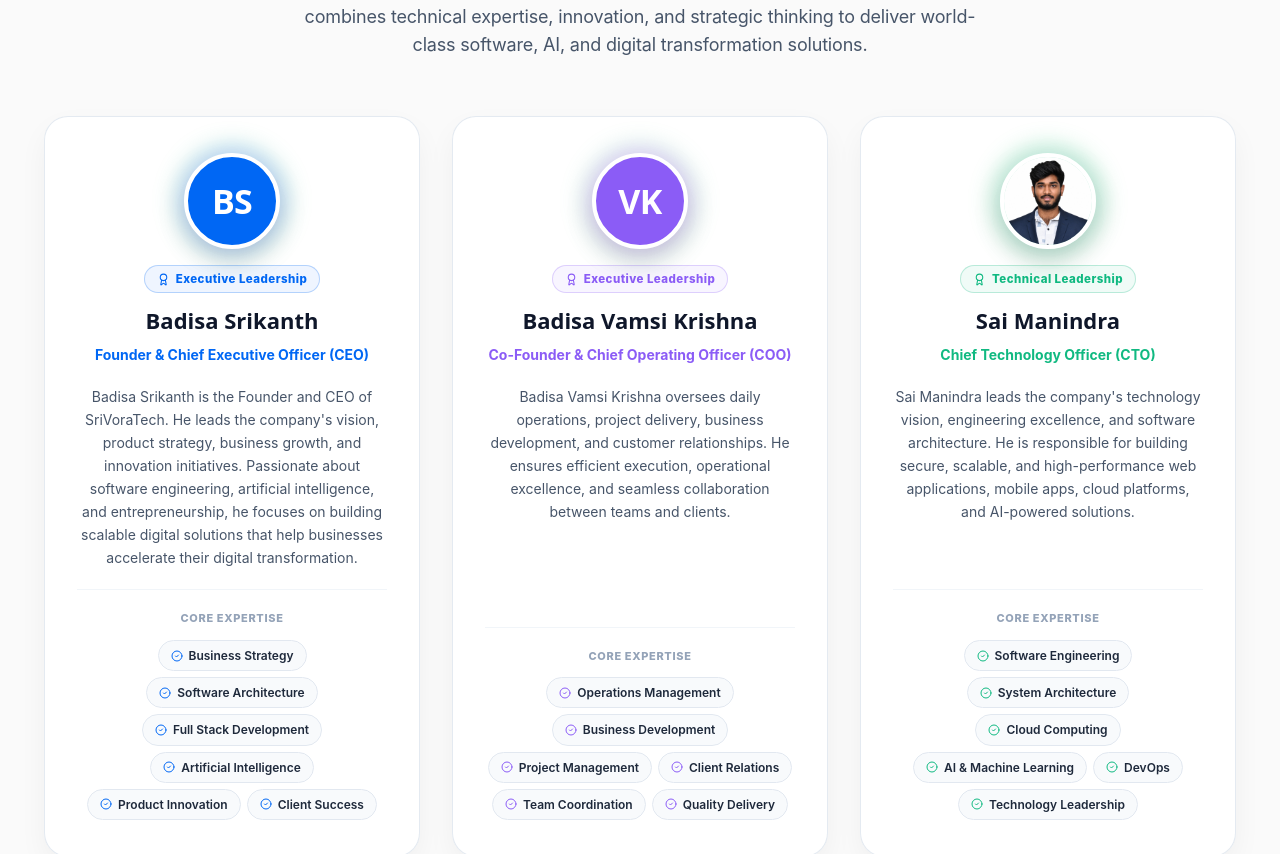
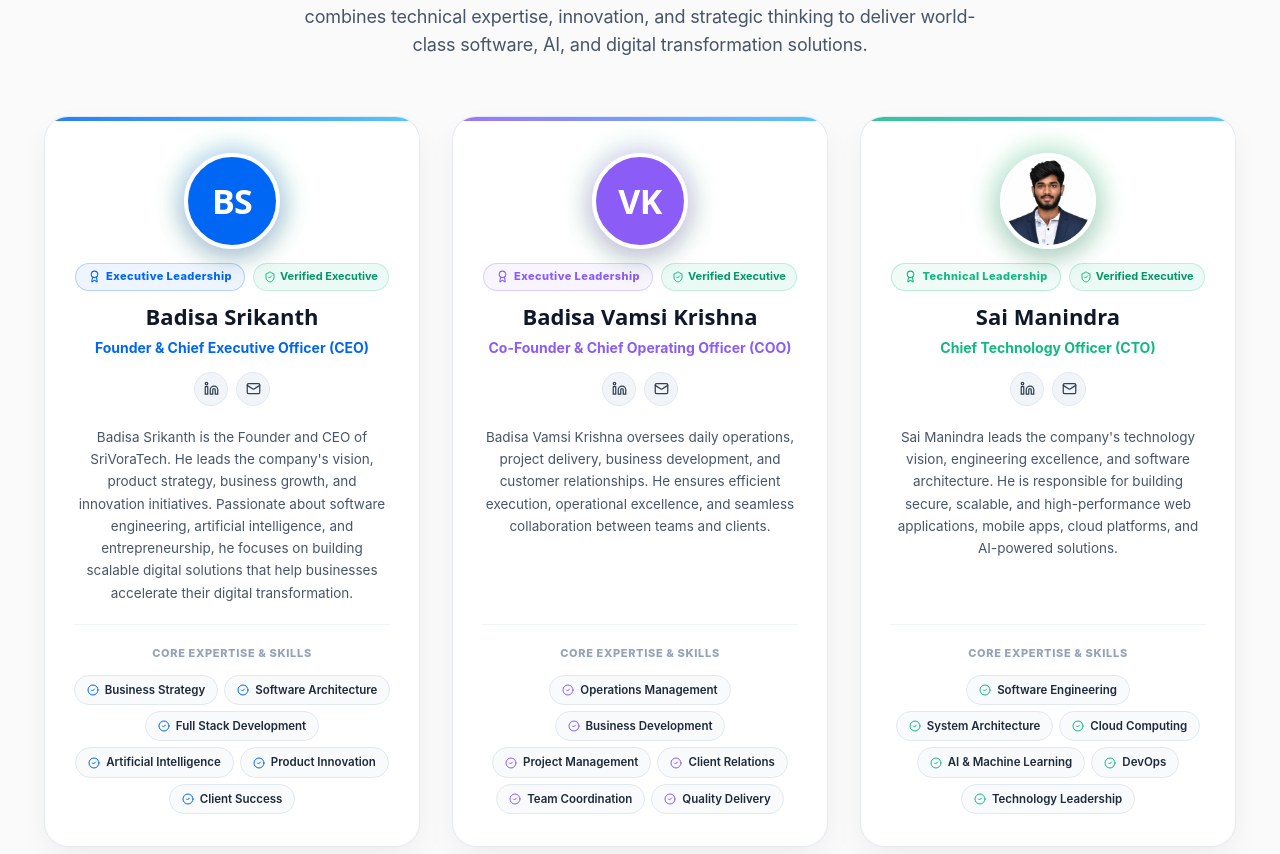
Before and after one commit to srivoratech9/srivoratech, a React (Vite) app: page / in a window 1280 px wide. Shown: the part 4926-5780 px from the top of the page. Built offline with nearby package versions, Linux system fonts and the light colour scheme; a web font is replaced by a local one.

Commit message:
feat: overhaul Executive Leadership Cards UI/UX with top accent ribbons, verified badges, LinkedIn actions, and skill pills

```diff
--- a/src/components/Leadership.css
+++ b/src/components/Leadership.css
@@ -28,7 +28,7 @@
 }
 
 .leader-card {
-  padding: 36px 32px;
+  padding: 36px 28px 32px;
   display: flex;
   flex-direction: column;
   align-items: center;
@@ -37,14 +37,31 @@
   background: #ffffff;
   border-radius: var(--radius-xl);
   border: 1px solid var(--color-gray-200);
-  box-shadow: var(--shadow-md);
+  box-shadow: 0 14px 36px rgba(15, 23, 42, 0.06);
+  position: relative;
+  overflow: hidden;
   transition: all 400ms var(--ease-out-smooth);
+}
+
+.card-top-accent-line {
+  position: absolute;
+  top: 0;
+  left: 0;
+  right: 0;
+  height: 4px;
+  opacity: 0.85;
+  transition: height 300ms ease, opacity 300ms ease;
 }
 
 .leader-card:hover {
   transform: translateY(-8px);
   border-color: var(--leader-accent, #0067f4);
-  box-shadow: var(--shadow-hover);
+  box-shadow: 0 20px 48px rgba(0, 103, 244, 0.12);
+}
+
+.leader-card:hover .card-top-accent-line {
+  height: 5px;
+  opacity: 1;
 }
 
 /* Medium-Sized Circular Profile Avatar (LinkedIn / WhatsApp Style) */
@@ -52,7 +69,7 @@
   display: flex;
   flex-direction: column;
   align-items: center;
-  gap: 12px;
+  gap: 10px;
   width: 100%;
 }
 
@@ -79,6 +96,7 @@
   border: 4px solid #ffffff;
   position: relative;
   z-index: 1;
+  transition: transform 300ms ease;
 }
 
 .leader-avatar-img {
@@ -90,6 +108,12 @@
   box-shadow: 0 10px 28px rgba(0, 0, 0, 0.15);
   position: relative;
   z-index: 1;
+  transition: transform 350ms var(--ease-out-smooth);
+}
+
+.leader-card:hover .leader-avatar-img,
+.leader-card:hover .leader-avatar-circle {
+  transform: scale(1.05);
 }
 
 .avatar-glow-ring {
@@ -101,16 +125,37 @@
   animation: pulseRing 3s infinite alternate;
 }
 
+.leader-badge-row {
+  display: flex;
+  align-items: center;
+  gap: 8px;
+  flex-wrap: wrap;
+  justify-content: center;
+}
+
 .leader-level-badge {
   display: inline-flex;
   align-items: center;
-  gap: 6px;
-  font-size: 11.5px;
+  gap: 5px;
+  font-size: 11px;
   font-weight: 800;
   letter-spacing: 0.04em;
   padding: 4px 12px;
   border-radius: var(--radius-full);
   border: 1px solid;
+}
+
+.verified-leadership-chip {
+  display: inline-flex;
+  align-items: center;
+  gap: 4px;
+  font-size: 11px;
+  font-weight: 700;
+  color: #059669;
+  background: rgba(16, 185, 129, 0.08);
+  border: 1px solid rgba(16, 185, 129, 0.2);
+  padding: 4px 10px;
+  border-radius: var(--radius-full);
 }
 
 .leader-name {
@@ -128,9 +173,36 @@
   line-height: 1.35;
 }
 
+.leader-social-actions {
+  display: flex;
+  align-items: center;
+  gap: 8px;
+  margin-top: 4px;
+}
+
+.leader-action-btn {
+  display: flex;
+  align-items: center;
+  justify-content: center;
+  width: 34px;
+  height: 34px;
+  border-radius: 50%;
+  background: var(--color-gray-100);
+  color: var(--color-gray-700);
+  border: 1px solid var(--color-gray-200);
+  transition: all 250ms ease;
+}
+
+.leader-action-btn:hover {
+  background: var(--leader-accent, #0067f4);
+  color: #ffffff;
+  border-color: var(--leader-accent, #0067f4);
+  transform: translateY(-2px);
+}
+
 /* Bio Description BELOW the Picture */
 .leader-bio-body p {
-  font-size: 14px;
+  font-size: 13.5px;
   color: var(--color-gray-600);
   line-height: 1.65;
   text-align: center;
@@ -169,9 +241,16 @@
   background: var(--color-gray-50);
   border: 1px solid var(--color-gray-200);
   border-radius: var(--radius-full);
-  font-size: 12px;
+  font-size: 11.5px;
   font-weight: 600;
   color: var(--color-gray-800);
+  transition: all 250ms ease;
+}
+
+.expertise-chip:hover {
+  background: #ffffff;
+  border-color: var(--leader-accent, #0067f4);
+  transform: translateY(-1px);
 }
 
 /* Leadership Quote Card */
--- a/src/components/Leadership.jsx
+++ b/src/components/Leadership.jsx
@@ -1,5 +1,5 @@
 import { useScrollAnimation } from '../hooks/useScrollAnimation'
-import { Sparkles, Award, Code2, Smartphone, Bot, Palette, Cloud, TestTube, BarChart3, HeartHandshake, Quote, CheckCircle2 } from 'lucide-react'
+import { Sparkles, Award, Code2, Smartphone, Bot, Palette, Cloud, TestTube, BarChart3, HeartHandshake, Quote, CheckCircle2, Linkedin, Mail, ShieldCheck } from 'lucide-react'
 import './Leadership.css'
 import saiPhoto from '../assets/sai_manindra.jpg'
 
@@ -12,6 +12,8 @@
     initials: 'BS',
     color: '#0067f4',
     photo: null,
+    linkedin: 'https://linkedin.com',
+    email: 'srikanth@srivoratech.com',
     bio: "Badisa Srikanth is the Founder and CEO of SriVoraTech. He leads the company's vision, product strategy, business growth, and innovation initiatives. Passionate about software engineering, artificial intelligence, and entrepreneurship, he focuses on building scalable digital solutions that help businesses accelerate their digital transformation.",
     expertise: [
       'Business Strategy',
@@ -30,6 +32,8 @@
     initials: 'VK',
     color: '#8b5cf6',
     photo: null,
+    linkedin: 'https://in.linkedin.com/in/vamsi-krishna-badisa-8b03ba1aa',
+    email: 'vamsi@srivoratech.com',
     bio: 'Badisa Vamsi Krishna oversees daily operations, project delivery, business development, and customer relationships. He ensures efficient execution, operational excellence, and seamless collaboration between teams and clients.',
     expertise: [
       'Operations Management',
@@ -48,6 +52,8 @@
     initials: 'SM',
     color: '#10b981',
     photo: saiPhoto,
+    linkedin: 'https://linkedin.com',
+    email: 'manindra@srivoratech.com',
     bio: "Sai Manindra leads the company's technology vision, engineering excellence, and software architecture. He is responsible for building secure, scalable, and high-performance web applications, mobile apps, cloud platforms, and AI-powered solutions.",
     expertise: [
       'Software Engineering',
@@ -140,6 +146,9 @@
               className={`leader-card glass-card animate-on-scroll ${isVisible ? 'visible' : ''}`}
               style={{ '--leader-accent': leader.color, '--delay': `${0.06 + idx * 0.08}s` }}
             >
+              {/* Top Accent Gradient Ribbon */}
+              <div className="card-top-accent-line" style={{ background: `linear-gradient(90deg, ${leader.color}, #38bdf8)` }} />
+
               {/* WhatsApp / LinkedIn style Medium Circular Profile Avatar on Top */}
               <div className="leader-top-profile">
                 <div className="leader-avatar-wrapper">
@@ -150,15 +159,42 @@
                       <span>{leader.initials}</span>
                     </div>
                   )}
-                  <span className="avatar-glow-ring" style={{ background: `${leader.color}40` }} />
+                  <span className="avatar-glow-ring" style={{ background: `${leader.color}35` }} />
                 </div>
 
-                <span className="leader-level-badge" style={{ color: leader.color, borderColor: `${leader.color}40`, background: `${leader.color}10` }}>
-                  <Award size={13} /> {leader.level}
-                </span>
+                <div className="leader-badge-row">
+                  <span className="leader-level-badge" style={{ color: leader.color, borderColor: `${leader.color}40`, background: `${leader.color}10` }}>
+                    <Award size={13} /> {leader.level}
+                  </span>
+                  <span className="verified-leadership-chip">
+                    <ShieldCheck size={12} style={{ color: '#10b981' }} /> Verified Executive
+                  </span>
+                </div>
 
                 <h3 className="leader-name">{leader.name}</h3>
                 <p className="leader-role" style={{ color: leader.color }}>{leader.role}</p>
+
+                {/* Social Quick Action Buttons */}
+                <div className="leader-social-actions">
+                  <a
+                    href={leader.linkedin}
+                    target="_blank"
+                    rel="noopener noreferrer"
+                    className="leader-action-btn"
+                    title={`Connect with ${leader.name} on LinkedIn`}
+                    aria-label={`LinkedIn Profile for ${leader.name}`}
+                  >
+                    <Linkedin size={15} />
+                  </a>
+                  <a
+                    href={`mailto:${leader.email}`}
+                    className="leader-action-btn"
+                    title={`Email ${leader.name}`}
+                    aria-label={`Email ${leader.name}`}
+                  >
+                    <Mail size={15} />
+                  </a>
+                </div>
               </div>
 
               {/* Bio & Description BELOW the photo */}
@@ -168,7 +204,7 @@
 
               {/* Core Expertise Chips */}
               <div className="leader-expertise-section">
-                <span className="expertise-title">CORE EXPERTISE</span>
+                <span className="expertise-title">CORE EXPERTISE & SKILLS</span>
                 <div className="expertise-chips-grid">
                   {leader.expertise.map((item) => (
                     <span key={item} className="expertise-chip">
```
